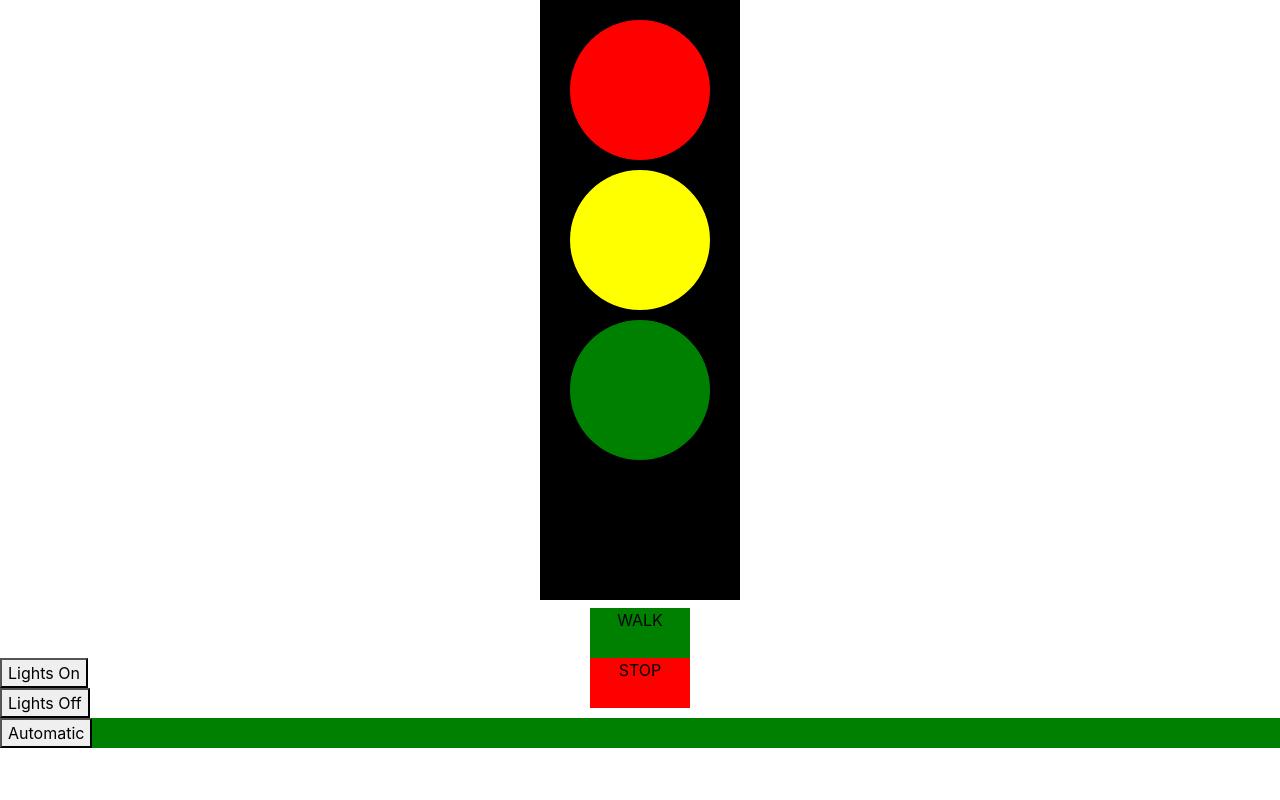
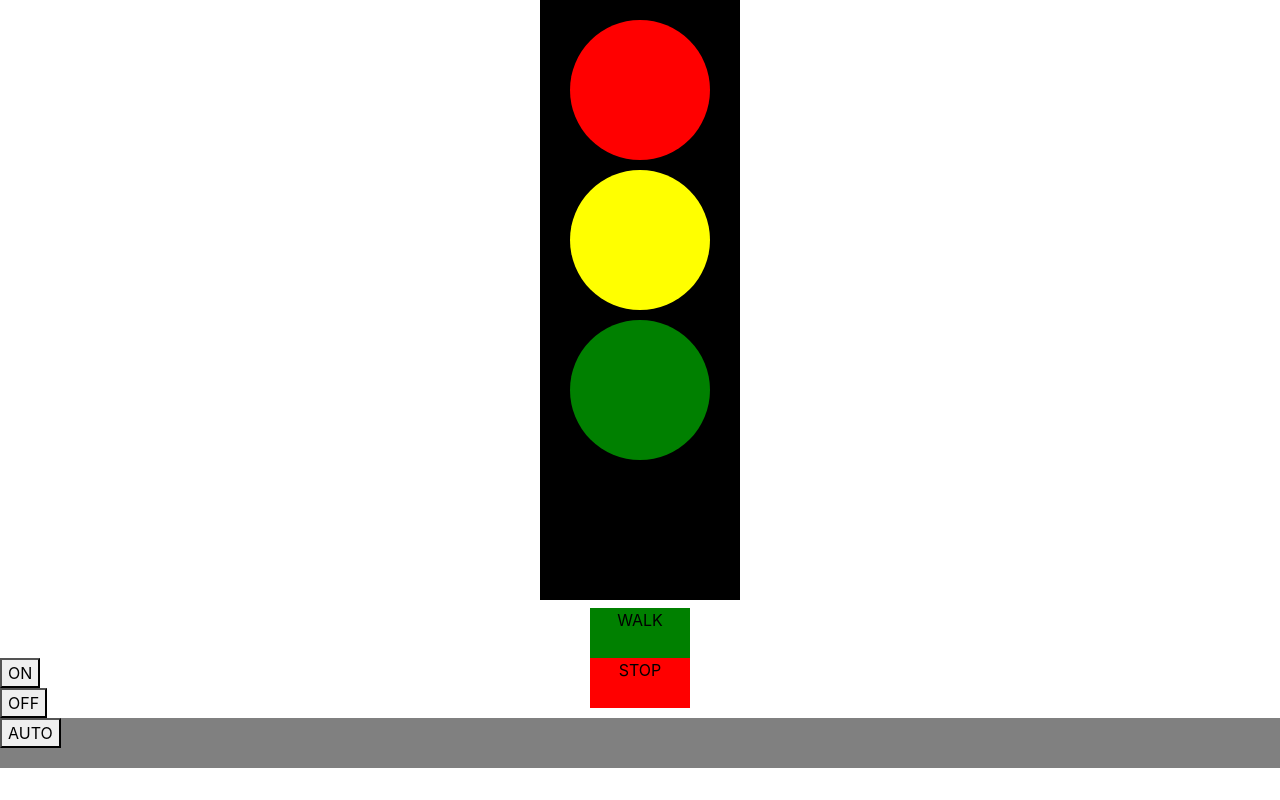
Before and after one commit to VMORI0112/TrafficLights, a React (Create React App) app in the folder trafficlights/: page / in a window 1280 px wide. Built offline with nearby package versions, Linux system fonts and the light colour scheme.

Commit message:
trafficlights commit5

```diff
--- a/trafficlights/src/components/lights.css
+++ b/trafficlights/src/components/lights.css
@@ -36,17 +36,32 @@
      height: 50px;
      color: white
  }
- .walk {
+
+.walk {
      background-color: green;
      color: black;
      height: 50px;
  }
- .nowalk {
+  .nowalk {
      background-color: red;
      color: black;
      height: 50px;
  }
- .automatic {
-     background-color: green;
+ /* .boxbuttons {
+     background-color: white;
+     color: black;
+     border: solid 2px;
+ } */
+ /* .greenbutton {
+     background-color: gray;
      color: black;
  }
+ .redbutton {
+     background-color:gray;
+     color: black;
+ } */
+ .autobutton {
+     background-color: gray;
+     color: black;
+     height: 50px;
+ }
--- a/trafficlights/src/components/trafficcontrol.js
+++ b/trafficlights/src/components/trafficcontrol.js
@@ -4,7 +4,6 @@ import './lights.css';
 
 const ControlTraff = () => {
 
-   // const [time, setTime] = useState(0);
     const [flag, setFlag] = useState(0);
     const [time, setTime] = useState(0);
 
@@ -34,15 +33,13 @@ const ControlTraff = () => {
 
         if (flag === 1) {
             setTimeout(() => setTime(time + 1), 1000);
-            if (time === 2)  onRed();
-            if (time === 7)  onYellow();
-            if (time === 8)  onGreen();
-            if (time === 9)  setTime(0);
+            if (time === 2)  onYellow();
+            if (time === 4)  onRed();
+            if (time === 11)  onGreen();
+            if (time === 17)  setTime(0);
         }
 
     }, [time, flag])
-
-
 
 
 	return (
@@ -57,10 +54,10 @@ const ControlTraff = () => {
 			<div className="walk text-center" id="walk">WALK</div>
             <div className="nowalk text-center" id="stop">STOP</div>
 		</div>
-        <div className="buttonlights">
-			<div className="lightson" ><button>Lights On </button></div>
-            <div className="lightsoff"><button>Lights Off </button></div>
-            <div className="automatic" onClick={() => setFlag(1)}><button>Automatic </button></div>
+        <div className="boxbuttons mx-auto">
+			<div className="greenbutton" ><button> ON </button></div>
+            <div className="redbutton"><button> OFF </button></div>
+            <div className="autobutton" onClick={() => setFlag(1)}><button> AUTO </button></div>
 		</div>
       </>
 	);
```
Also changed, not shown: 1 other file (tests, documents, lock files or other folders).
